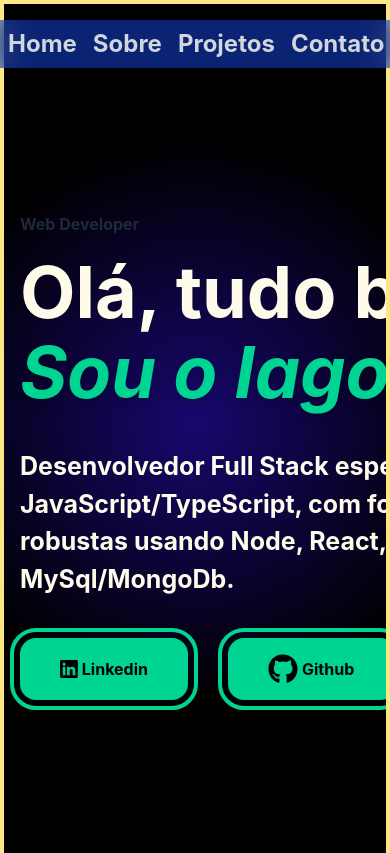
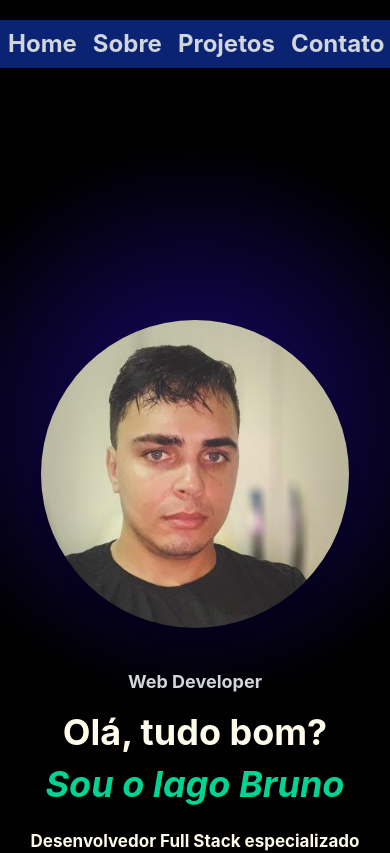
Before and after one commit to iago193/ReactShowcase, a React (Vite) app: page / in a window 390 px wide. Shown: the top 853 px of the page. Built offline with nearby package versions, Linux system fonts and the light colour scheme; no server answers.

Commit message:
+responsividade

```diff
--- a/src/pages/home/hero-section.tsx
+++ b/src/pages/home/hero-section.tsx
@@ -3,26 +3,36 @@ import { FaGithub, FaLinkedin } from "react-icons/fa";
 
 export default function Hero() {
   return (
-    <section id="hero-section" className="flex flex-col md:flex-row mt-48">
-      <div className="xl:w-1/2 p-4 min-w-[700px] xl:min-w-[400px]">
-        <p className="text-gray-800 mb-5">Web Developer</p>
-        <h2 className="text-amber-50 text-7xl">Olá, tudo bom?</h2>
-        <h2 className="text-emerald-400 italic drop-shadow-lg text-7xl my-2">
+    <section
+      id="hero-section"
+      className="w-full flex flex-col-reverse lg:flex-row justify-center items-center lg:items-start gap-10 px-6 mt-80 mb-[500px]"
+    >
+      {/* Texto */}
+      <div className="lg:w-1/2 w-full text-center lg:text-left">
+        <p className="text-gray-300 mb-4 text-lg">Web Developer</p>
+
+        <h2 className="text-amber-50 text-4xl sm:text-5xl md:text-6xl lg:text-7xl">
+          Olá, tudo bom?
+        </h2>
+
+        <h2 className="text-emerald-400 italic drop-shadow-lg text-4xl sm:text-5xl md:text-6xl lg:text-7xl my-3">
           Sou o Iago Bruno
         </h2>
-        <p className="text-amber-50 mt-10 text-[25px]">
+
+        <p className="text-amber-50 mt-6 text-[17px] sm:text-[20px] md:text-[22px] leading-relaxed">
           Desenvolvedor Full Stack especializado em JavaScript/TypeScript, com
           foco em soluções robustas usando Node, React, Next e MySql/MongoDb.
         </p>
 
-        <div className="flex gap-10 mt-10">
+        {/* Botões */}
+        <div className="flex flex-col sm:flex-row gap-4 justify-center lg:justify-start mt-10">
           <a
             href="https://www.linkedin.com/in/iago-bruno-aa1630355/"
             target="_blank"
             rel="noopener noreferrer"
-            className="outline-offset-6 w-42 gap-1 outline-4 outline-emerald-400 bg-emerald-400 rounded-2xl flex items-center py-4 px-10 hover:bg-emerald-500 transition-colors duration-300"
+            className="w-full sm:w-44 flex justify-center items-center gap-2 bg-emerald-400 text-black font-medium rounded-2xl py-3 hover:bg-emerald-500 transition-all"
           >
-            <FaLinkedin className="text-3xl text-black" />
+            <FaLinkedin className="text-2xl" />
             Linkedin
           </a>
 
@@ -30,17 +40,18 @@ export default function Hero() {
             href="https://github.com/iago193"
             target="_blank"
             rel="noopener noreferrer"
-            className="outline-offset-6 w-42 gap-1 outline-4 outline-emerald-400 bg-emerald-400 rounded-2xl flex items-center py-4 px-10 hover:bg-emerald-500 transition-colors duration-300"
+            className="w-full sm:w-44 flex justify-center items-center gap-2 bg-emerald-400 text-black font-medium rounded-2xl py-3 hover:bg-emerald-500 transition-all"
           >
-            <FaGithub className="text-3xl text-black" />
+            <FaGithub className="text-2xl" />
             Github
           </a>
         </div>
       </div>
 
-      <div className="xl:w-1/2 p-4 flex justify-center min-w-[500px] lg:min-w-[600px]">
+      {/* Imagem */}
+      <div className="lg:w-1/2 w-full flex justify-center">
         <img
-          className="rounded-[100%] size-[500px] lg:size-[600px] hidden xl:block"
+          className="rounded-full max-w-[450px] w-[90%] sm:w-[60%] lg:w-[500px] shadow-lg"
           src={Logo}
           alt="Iago Bruno"
         />
--- a/src/pages/home/index.tsx
+++ b/src/pages/home/index.tsx
@@ -5,7 +5,7 @@ import MyProject from "./my-projects";
 
 export default function Home() {
   return (
-    <main className="md:w-[100%] lg:w-[85%] xl:w-[80%] 2xl:w-[70%] md:mx-auto overflow-x-hidden border-4 border-amber-200">
+    <main className="md:w-[100%] lg:w-[90%] xl:w-[80%] 2xl:w-[70%] md:mx-auto overflow-x-hidden">
       <Hero />
       <MyWork />
       <SkillsSection />
--- a/src/pages/home/my-work-section.tsx
+++ b/src/pages/home/my-work-section.tsx
@@ -3,9 +3,9 @@ import { FaHtml5,FaCog } from "react-icons/fa";
 
 export default function MyWork() {
   return (
-    <section id="my-work" className="w-full flex flex-wrap mt-150 mb-80 justify-center">
+    <section id="my-work" className="w-full flex flex-col lg:flex-row justify-center items-start gap-10 mt-[150px] mb-[80px]">
       {/* Lado esquerdo - Backend e Frontend */}
-      <div className="md:w-[90%] lg:w-[85%] xl:w-[90%] 2xl:w-1/2  md:p-4 min-w-[400px]">
+      <div className="lg:w-[100%] xl:w-[90%] 2xl:w-1/2 p-4 min-w-[400px]">
         {/* Backend */}
         <motion.div
           className="bg-blue-700/50 p-10 text-amber-50 rounded-2xl shadow-lg relative"
@@ -55,7 +55,7 @@ export default function MyWork() {
 
       {/* Lado direito - Meu trabalho */}
       <motion.div
-        className="md:w-[90%] lg:w-[85%] xl:w-[90%] 2xl:w-1/2 md:mx-4  md:p-4 min-w-[400px] md:text-2xl"
+        className="mlg:w-[100%] xl:w-[90%] 2xl:w-1/2 p-4 min-w-[400px] md:text-2xl"
         initial={{ opacity: 0, x: 80 }}
         whileInView={{ opacity: 1, x: 0 }}
         transition={{ duration: 0.8, delay: 0.4, ease: "easeOut" }}
```
